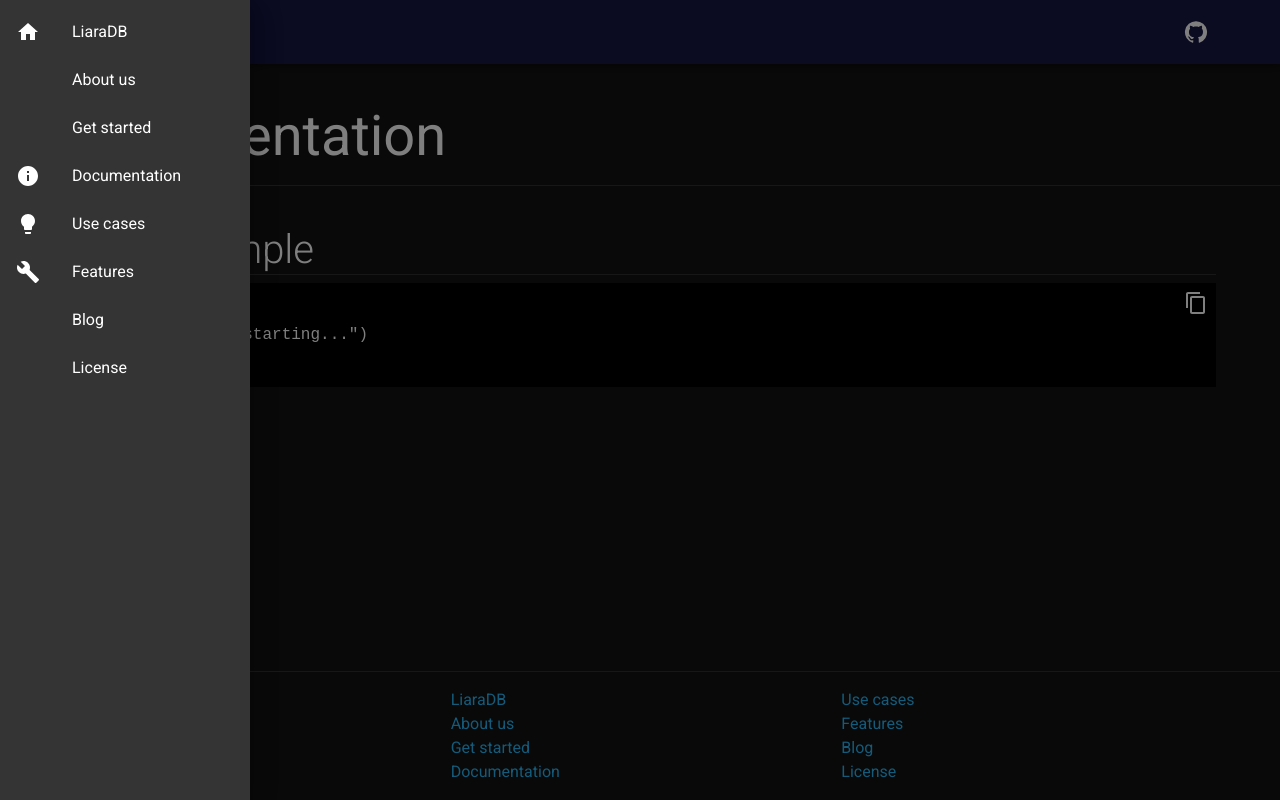
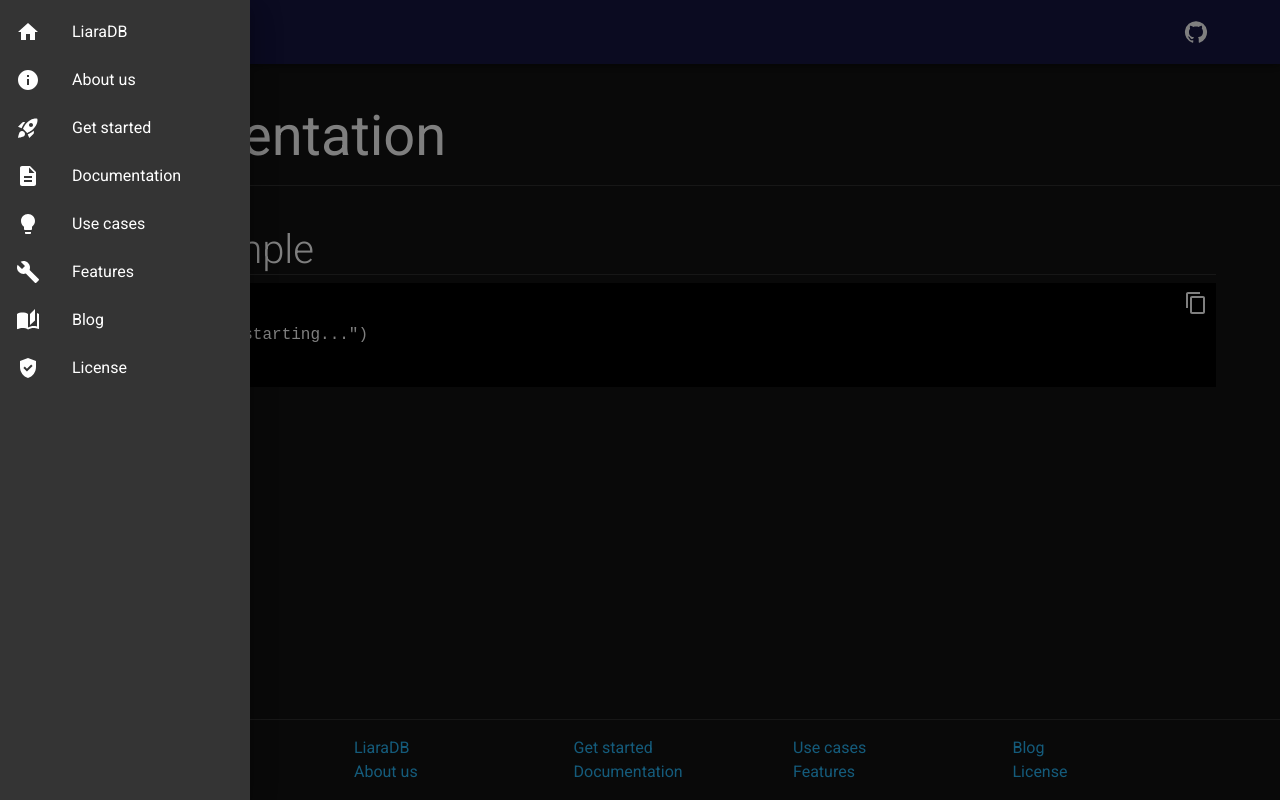
Before and after one commit to liaradb/liaradb.github.io, a Next.js app: page /docs in a window 1280 px wide. Both pictures are taken after a click on the button 78 px from the left and 32 px from the top of the page. Built offline with nearby package versions, Linux system fonts and the light colour scheme; some icons are missing; what @mui/material-nextjs would draw is missing.

Commit message:
Fixed styles and navigation.

```diff
--- a/src/app/home/hero.tsx
+++ b/src/app/home/hero.tsx
@@ -1,5 +1,5 @@
 import { Box, Button, Card, Container, Grid, Typography } from "@mui/material";
-import { ArrowForward, GitHub } from "@mui/icons-material";
+import { GitHub, RocketLaunch } from "@mui/icons-material";
 
 import { LinkButton } from "@/components";
 
@@ -77,7 +77,7 @@
       variant="contained"
       color="info"
       size="large"
-      endIcon={<ArrowForward />}
+      endIcon={<RocketLaunch />}
       href="https://docs.liaradb.com/docs/get-started"
     >
       {callToAction}
--- a/src/components/layout/footer.tsx
+++ b/src/components/layout/footer.tsx
@@ -19,12 +19,12 @@
 const Content = () => {
   return (
     <Grid container spacing={1}>
-      <Grid size={{ xs: 12, md: 4 }}>
+      <Grid size={{ xs: 12, md: 3 }}>
         <Copyright />
       </Grid>
       <Grid
         container
-        size={{ xs: 12, md: 8 }}
+        size={{ xs: 12, md: 9 }}
         component={Box}
         justifyContent="end"
       >
--- a/src/components/layout/footer_links.tsx
+++ b/src/components/layout/footer_links.tsx
@@ -6,14 +6,18 @@
 export const FooterLinks: FC<{
   links: { href: string; title: string }[];
   columns?: number;
-}> = ({ links, columns = 2 }) => (
+}> = ({ links, columns = 4 }) => (
   <Box
     component="ul"
     padding={0}
     margin={0}
     width="100%"
     sx={{
-      columnCount: columns,
+      columnCount: {
+        xs: 1,
+        sm: 2,
+        md: columns,
+      },
     }}
   >
     {links.map(({ href, title }) => (
--- a/src/navigation.tsx
+++ b/src/navigation.tsx
@@ -1,21 +1,41 @@
-import { Build, Home, Info, Lightbulb } from "@mui/icons-material";
+import {
+  AutoStories,
+  Build,
+  Description,
+  GppGood,
+  Home,
+  Info,
+  Lightbulb,
+  RocketLaunch,
+} from "@mui/icons-material";
 
 export const navigation = [
   { title: "LiaraDB", href: "/", icon: <Home /> },
-  { title: "About us", href: "/about-us" },
-  { title: "Get started", href: "https://docs.liaradb.com/docs/get-started" },
-  { title: "Documentation", href: "https://docs.liaradb.com", icon: <Info /> },
+  { title: "About us", href: "/about-us", icon: <Info /> },
+  {
+    title: "Get started",
+    href: "https://docs.liaradb.com/docs/get-started",
+    icon: <RocketLaunch />,
+  },
+  {
+    title: "Documentation",
+    href: "https://docs.liaradb.com",
+    icon: <Description />,
+  },
   { title: "Use cases", href: "/use-cases", icon: <Lightbulb /> },
   { title: "Features", href: "/features", icon: <Build /> },
-  { title: "Blog", href: "/blog" },
-  { title: "License", href: "/license" },
+  { title: "Blog", href: "/blog", icon: <AutoStories /> },
+  { title: "License", href: "/license", icon: <GppGood /> },
 ];
 
 export const breadcrumb = (part: string) => {
   return breadcrumbMap[part] ?? part;
 };
 
-const breadcrumbMap = navigation.reduce((map, item) => {
-  map[item.href.substring(1)] = item.title;
-  return map;
-}, {} as Record<string, string>);
+const breadcrumbMap = navigation.reduce(
+  (map, item) => {
+    map[item.href.substring(1)] = item.title;
+    return map;
+  },
+  {} as Record<string, string>,
+);
--- a/src/theme.ts
+++ b/src/theme.ts
@@ -23,6 +23,9 @@
     h2: {
       fontSize: 40,
     },
+    h3: {
+      fontSize: 32,
+    },
   },
   components: {
     MuiButton: {
```
